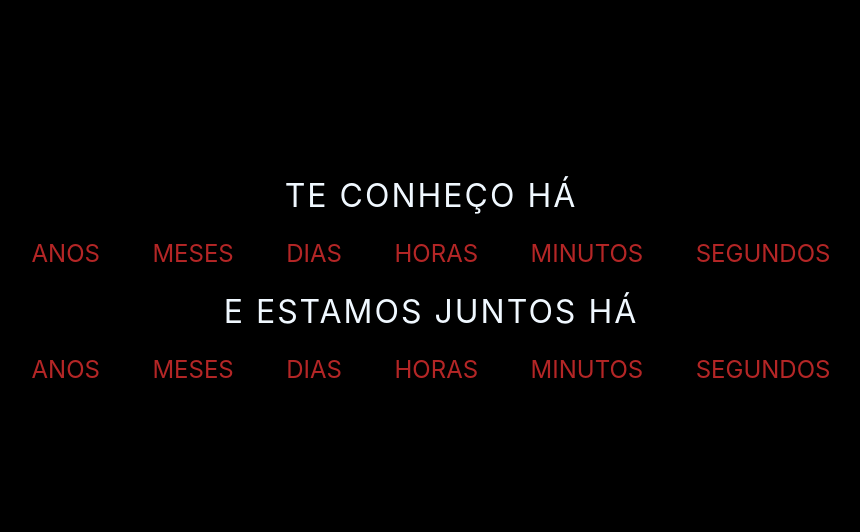
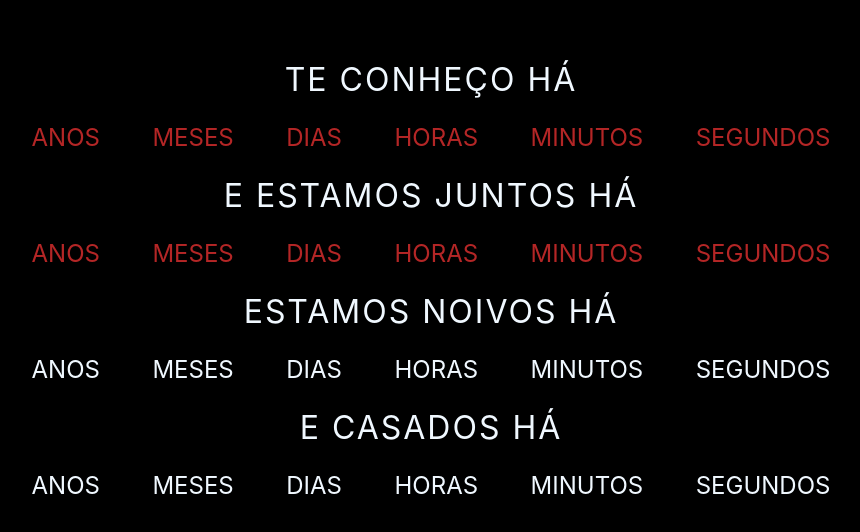
Before and after one commit to douglassouzag/ndayswithyou, a plain HTML site: page index.html in a window 1280 px wide. Shown: the part 108-640 px from the top of the page, without its empty margins (209-1069 px from the left). Drawn offline with Linux system fonts and the light colour scheme.

Commit message:
Update index.html

```diff
--- a/index.html
+++ b/index.html
@@ -20,6 +20,7 @@
                     <li><span id="seconds_meet"></span>segundos</li>
                 </ul>
             </div>
+
             <h1 id="headline">E estamos juntos há</h1>
             <div class="days_proposal" id="countdown2">
                 <ul>
@@ -31,6 +32,31 @@
                     <li><span id="seconds_proposal"></span>segundos</li>
                 </ul>
             </div>
+
+            <h1 id="headline">Estamos noivos há</h1>
+            <div class="days_engagement" id="countdown3">
+                <ul>
+                    <li><span id="years_engagement"></span>anos</li>
+                    <li><span id="months_engagement"></span>meses</li>
+                    <li><span id="days_engagement"></span>dias</li>
+                    <li><span id="hours_engagement"></span>horas</li>
+                    <li><span id="minutes_engagement"></span>minutos</li>
+                    <li><span id="seconds_engagement"></span>segundos</li>
+                </ul>
+            </div>
+
+            <h1 id="headline">E casados há</h1>
+            <div class="days_wedding" id="countdown4">
+                <ul>
+                    <li><span id="years_wedding"></span>anos</li>
+                    <li><span id="months_wedding"></span>meses</li>
+                    <li><span id="days_wedding"></span>dias</li>
+                    <li><span id="hours_wedding"></span>horas</li>
+                    <li><span id="minutes_wedding"></span>minutos</li>
+                    <li><span id="seconds_wedding"></span>segundos</li>
+                </ul>
+            </div>
         </div>
+
     </body>
 </html>
```
